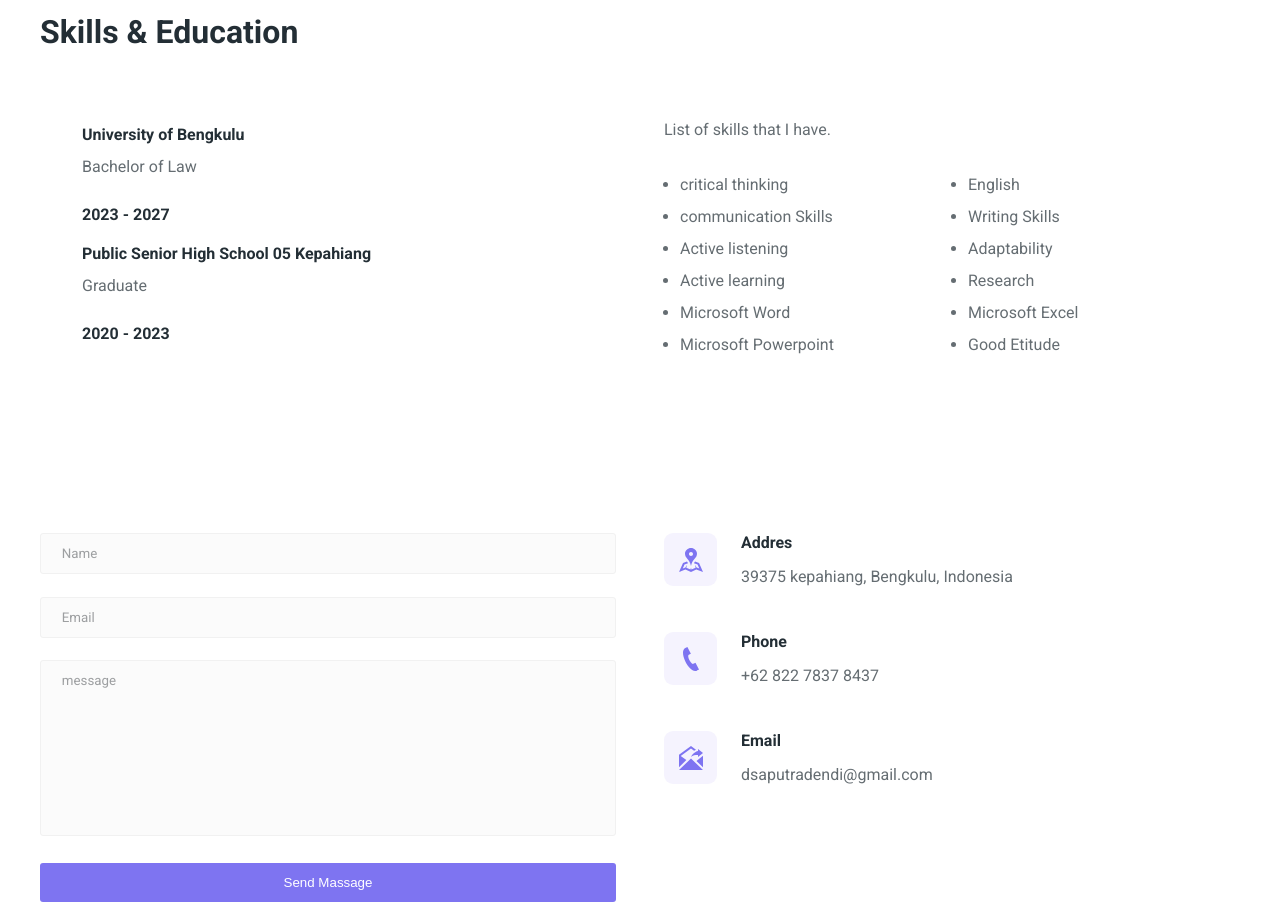
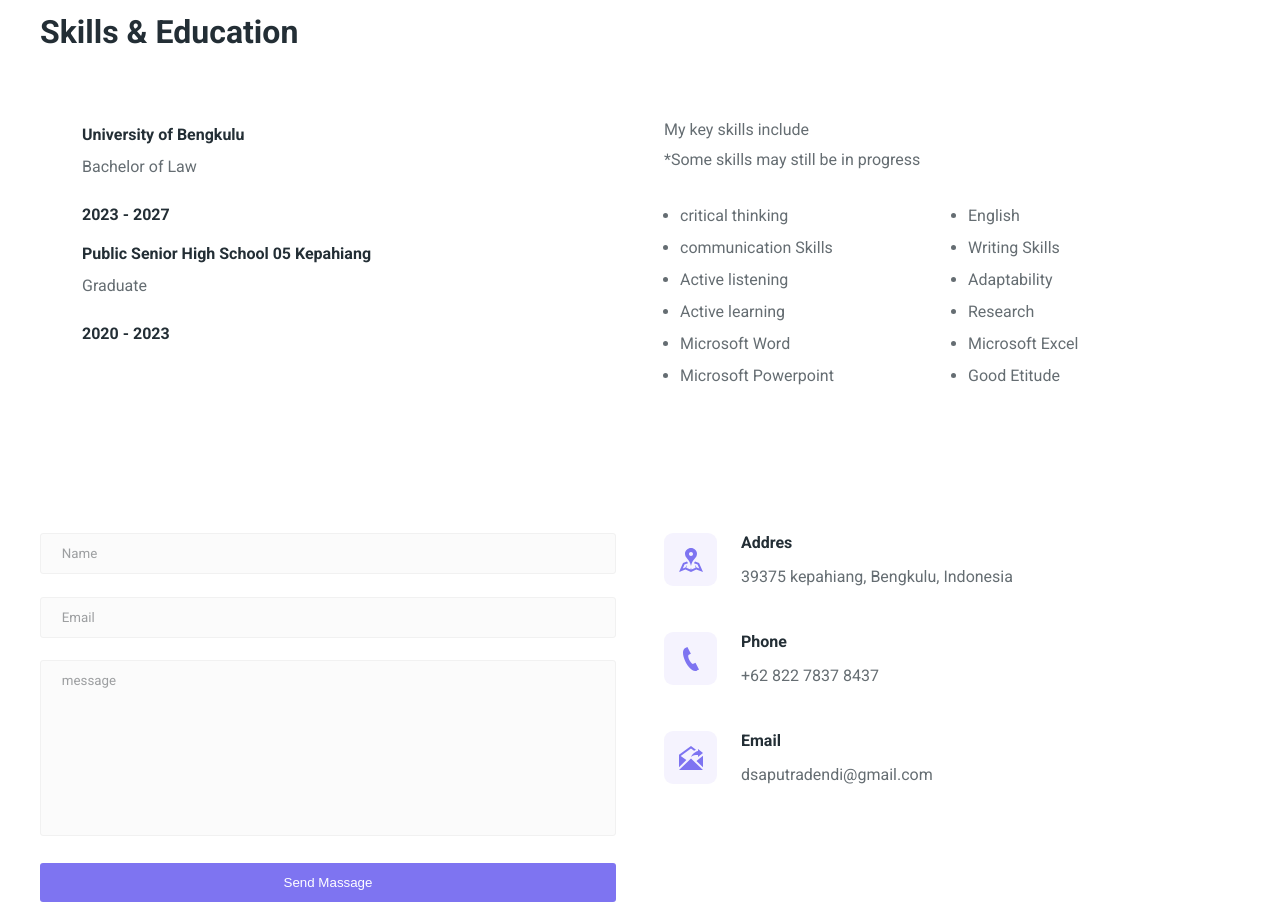
Before and after one commit to Dendi280805/Website-Personal, a plain HTML site: page index.html in a window 1280 px wide. Shown: the part 2389-3304 px from the top of the page. Drawn offline with Linux system fonts and the light colour scheme.

Commit message:
Update index.html

```diff
--- a/index.html
+++ b/index.html
@@ -252,7 +252,10 @@
                     </div>
                     <div class="skills-right">
                         <p>
-                             List of skills that I have.
+                             My key skills include
+                        </p>
+                        <p style="opacity:0,5;">
+                            *Some skills may still be in progress
                         </p>
                         <div class="skills-list">
                             <ul>
```
